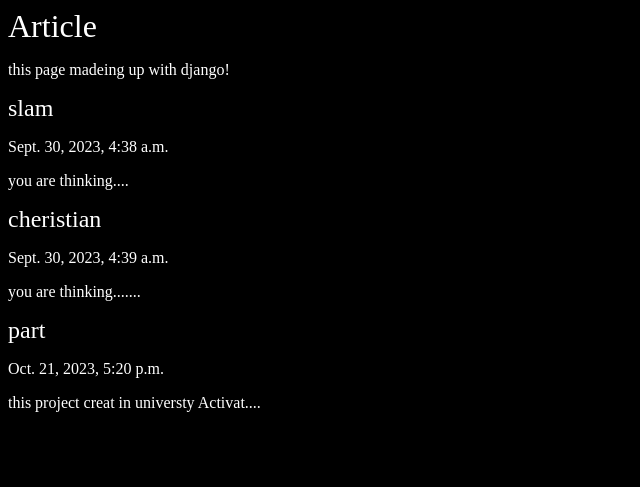
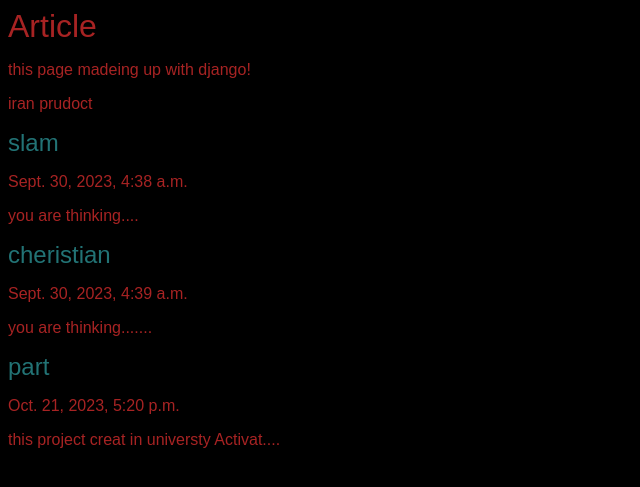
Before and after one commit to alireza1999azadi/DjangoProject, a Django app: page /articles/ in a window 1280 px wide. Shown: the top 487 px of the page, without its empty margins (0-640 px from the left). Run offline with Django 4.2, Linux system fonts and the light colour scheme; data comes from the database, SQL or seed files in the repository.

Commit message:
styles change

```diff
--- a/articles/templates/articles/articleslist.html
+++ b/articles/templates/articles/articleslist.html
@@ -8,16 +8,17 @@
         <link rel="stylesheet" href="{% static 'style.css'%}">
     </head>
     <body>
-       <div class="container">
+        <div class="continer">
         <h1>
-           Article
+            Article
         </h1>
         <p>this page madeing up with django!</p>
+        <p>iran prudoct</p>
         {%for x in articles%}
         <h2><a href="#">{{x.title}}</a></h2>
         <p>{{x.date}}</p>
         <p>{{x.snippet}}</p>
         {%endfor%}
-       </div>
+        </div>
     </body>
 </html>
--- a/assets/style.css
+++ b/assets/style.css
@@ -1,16 +1,18 @@
-body{
+body {
     background-color: black;
-    color:white
+    color: rgb(167, 35, 35);
 }
-body*{
-    font-family:arial;
+
+* {
+    font-family: arial;
 }
-a,a:hover,a:visited{
-    color:white;
-    text-decoration:none;
 
+a, a:hover, a:visited {
+    color: rgb(34, 115, 117);
+    text-decoration: none;
 }
-h1,h2,h3,h4,h5{
-    font-weight:normal;
-    margin:0;
+
+h1, h2, h3, h4, h5 {
+    font-weight: normal;
+    margin: 0;
 }
```
